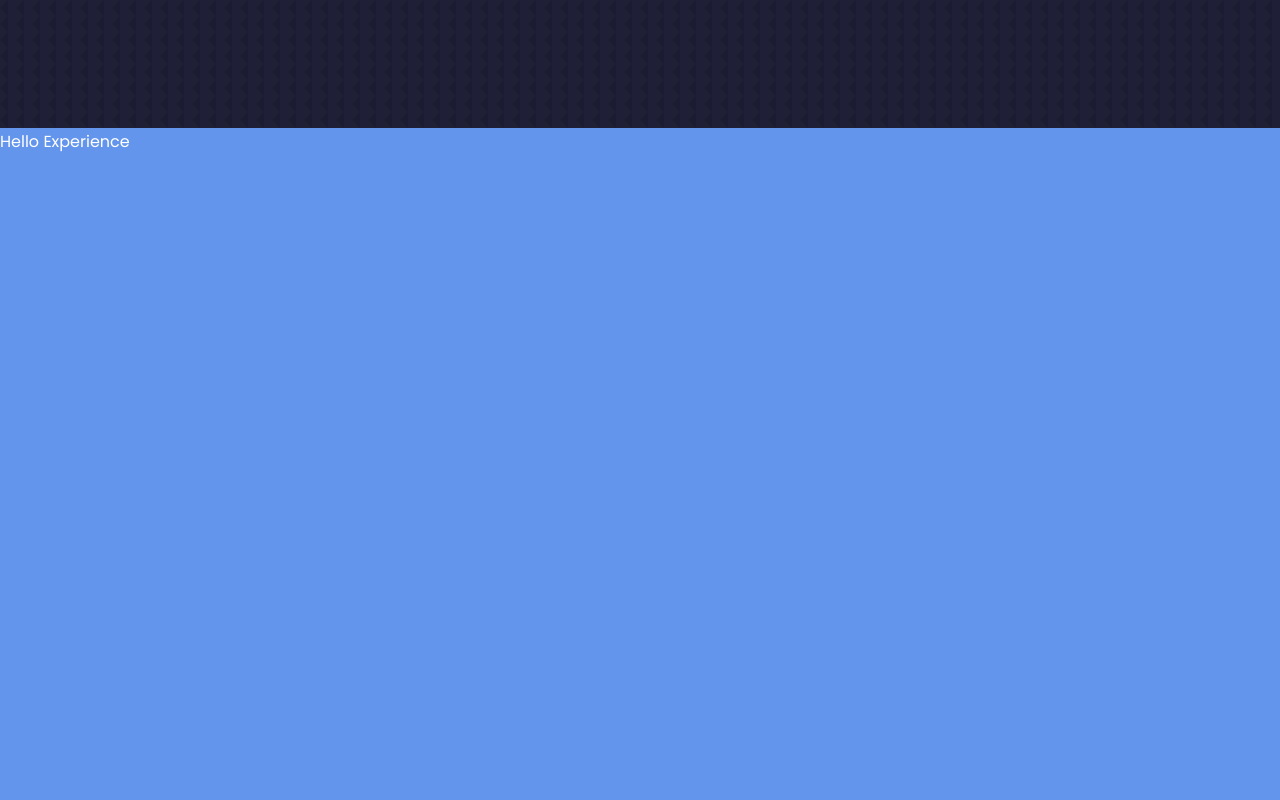
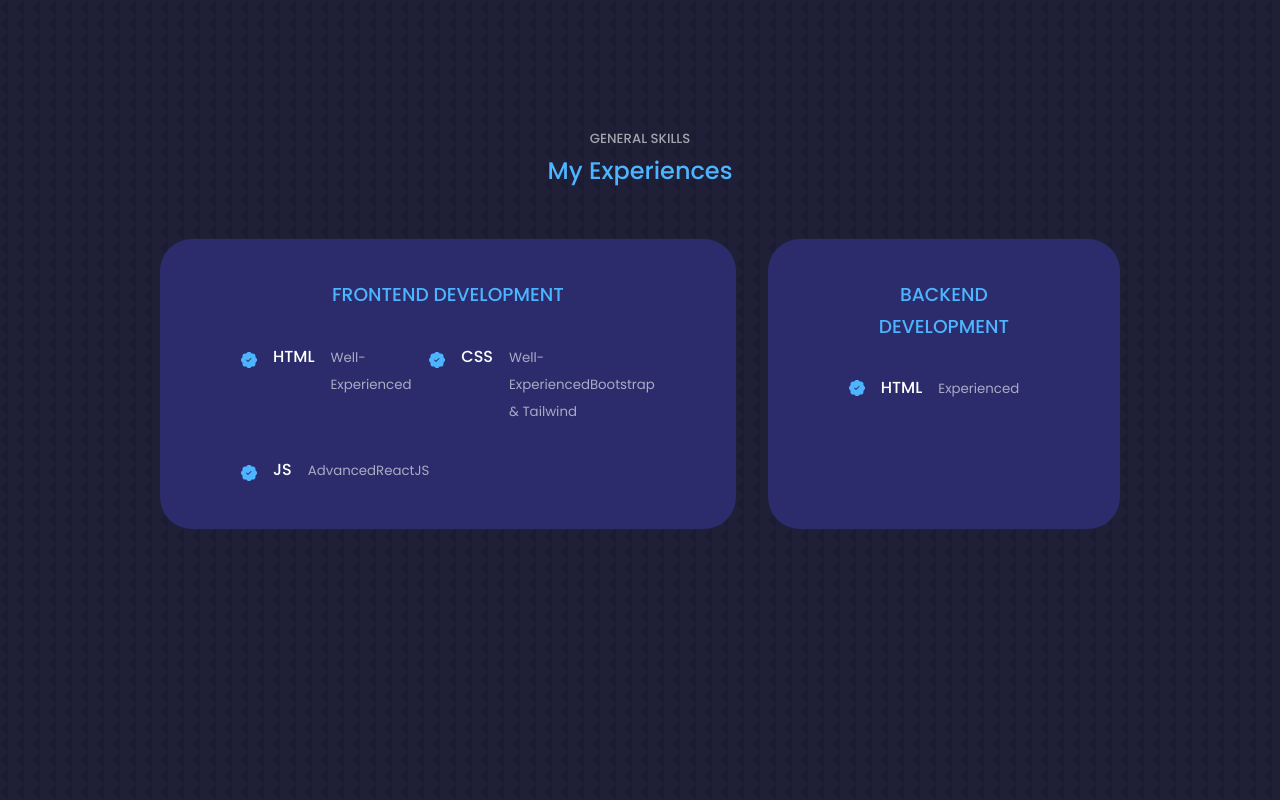
Before and after one commit to sibTunechy/React_Web_Egator, a React (Create React App) app: page / in a window 1280 px wide. Shown: the part 1840-2640 px from the top of the page. Built offline with nearby package versions, Linux system fonts and the light colour scheme.

Commit message:
Experience Component
Development in Progress

```diff
--- a/src/Components/experience/Experience.jsx
+++ b/src/Components/experience/Experience.jsx
@@ -1,9 +1,43 @@
 import React from 'react'
 import './experience.css'
+import { BsPatchCheckFill } from 'react-icons/bs'
+import { expFrontEndData, expBackEndData } from '../../data'
 export default function experience() {
   return (
-    <section className='experience' id='experience'>
-      Hello Experience
-    </section>
+    <section id='experience'>
+      <h5>GENERAL SKILLS</h5>
+      <h2>My Experiences</h2>
+
+      <div className="container experience__container">
+          <div className="experience__frontend">
+          <h3>FRONTEND DEVELOPMENT</h3>
+          <div className="experience__content">
+        {expFrontEndData.map((item) =>(
+            <article className="experience__details">
+              <span className='experience__details-icon'>{item.icon}</span>
+              <h4>{item.progLang}</h4>
+              <div>
+              <small className='text-light'>{item.experience}</small>
+              <small className="text-light">{item.framewrk}</small>
+              </div>
+            </article>
+            ))}
+          </div>
+        </div>
+        <div className="experience__backend">
+        <h3>BACKEND DEVELOPMENT</h3>
+          <div className="experience__content">
+            <article className="experience__details">
+            <BsPatchCheckFill className='experience__details-icon' />
+              <h4>HTML</h4>
+              <div>
+              <small className='text-light'>Experienced</small>
+              <small className="text-light"></small>
+              </div>
+            </article>
+          </div>
+        </div>
+        </div>
+  </section>
   )
 }
--- a/src/Components/experience/experience.css
+++ b/src/Components/experience/experience.css
@@ -1,4 +1,41 @@
-.experience{
-  background-color: cornflowerblue;
+.experience__container{
+  grid-template-columns: 1fr 1fr;
+  display: grid;
+  gap: 2rem;
+}
+
+.experience__container > div{
+  background: var(--color-bg-variant);
+  padding: 2.4rem 5rem;
+  border-radius: 2rem;
+  border: 1px solid transparent;
+  transition: var(--transition);
+}
+
+.experience__container > div:hover{
+  background: transparent;
+  border-color: var(--color-primary-variant);
+  cursor: pointer;
+}
+
+.experience__container > div h3{
+  text-align: center;
+  margin-bottom: 2rem;
+  color: var(--color-primary);
+}
+
+.experience__content{
+  grid-template-columns: 1fr 1fr;
+  display: grid;
+  row-gap: 2rem;
+}
+
+.experience__details{
   display: flex;
+  gap: 1rem;
 }
+
+.experience__details-icon{
+  margin-top: 6px;
+  color: var(--color-primary);
+}
--- a/src/data.js
+++ b/src/data.js
@@ -1,6 +1,7 @@
 import ME from './assets/me.png'
 import MeAbout from "./assets/me-about.jpg";
 import { IoLanguageSharp } from 'react-icons/io5'
+import { BsPatchCheckFill } from 'react-icons/bs'
 import { FaAward, FaChalkboardTeacher } from 'react-icons/fa'
 import { GiTeacher } from 'react-icons/gi'
 
@@ -14,3 +15,52 @@
     { icon: <FaAward />, title: "React Development", year: "2 + Years" },
     { icon: <GiTeacher />, title: "Teaching Skill", year: "4 + Years" },
   ];
+
+export const expFrontEndData = [
+    {
+        icon: <BsPatchCheckFill />,
+        progLang: "HTML",
+        experience: "Well-Experienced"
+    },
+    {
+        icon: <BsPatchCheckFill />,
+        progLang: "CSS",
+        experience: "Well-Experienced",
+        framewrk: "Bootstrap & Tailwind"
+    },
+    {
+        icon: <BsPatchCheckFill />,
+        progLang: "JS",
+        experience: "Advanced",
+        framewrk: "ReactJS"
+    },
+
+]
+
+export const expBackEndData = [
+    {
+        icon: <BsPatchCheckFill />,
+        progLang: "Python",
+        experience: "Basics"
+    },
+    {
+        icon: <BsPatchCheckFill />,
+        progLang: "MYSQL",
+        experience: " Intermediate "
+    },
+    {
+        icon: <BsPatchCheckFill />,
+        progLang: "NodeJs",
+        experience: "Experienced"
+    },
+    {
+        icon: <BsPatchCheckFill />,
+        progLang: "MongoDB",
+        experience: "Experienced"
+    },
+    {
+        icon: <BsPatchCheckFill />,
+        progLang: "PHP",
+        experience: "Basics"
+    },
+]
```
